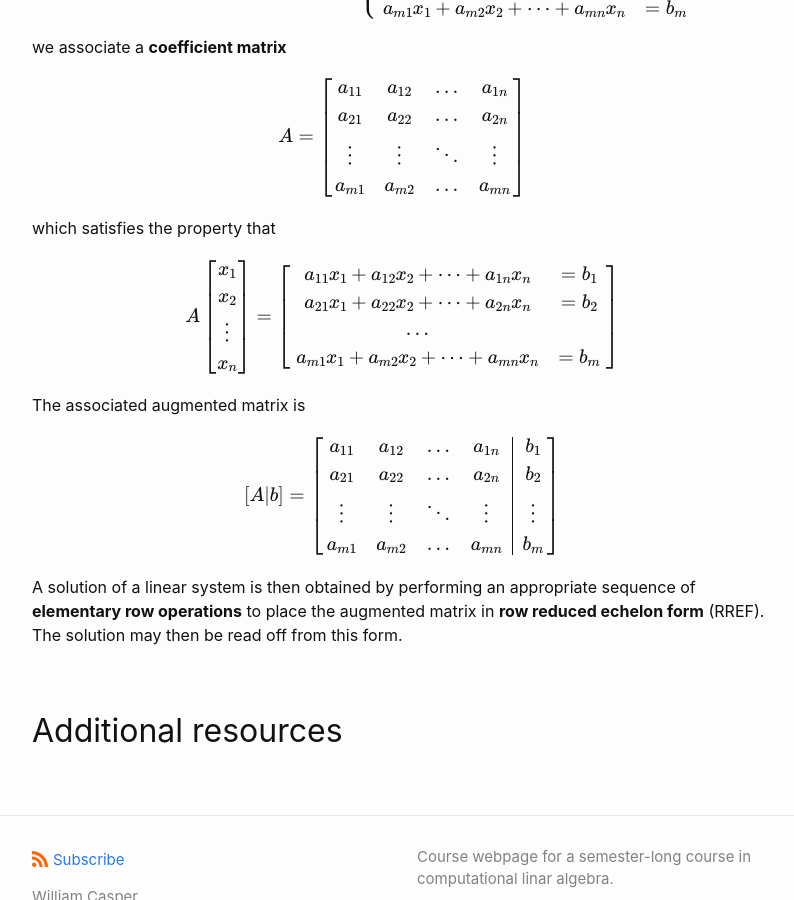
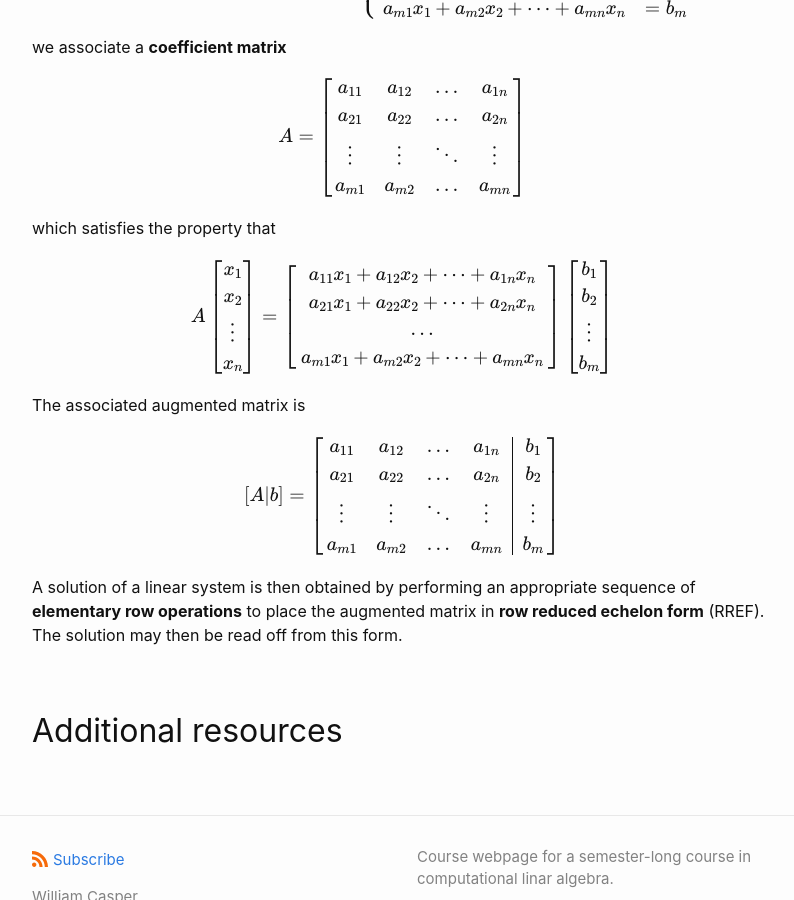
Before and after one commit to wcasper/math107spring2022, a Jekyll site: the page built from _posts/2022-03-21-Week-9-Lecture-15.md, in a window 1280 px wide and 900 px high, scrolled down 2921 px. Shown: the whole window, without its empty margins (238-1032 px from the left). Built offline with Jekyll 4.4.1, drawn with Linux system fonts in a browser that asks for light colours.

Commit message:
fixed typo

```diff
--- a/_posts/2022-03-21-Week-9-Lecture-15.md
+++ b/_posts/2022-03-21-Week-9-Lecture-15.md
@@ -120,11 +120,12 @@ which satisfies the property that
 
 $$A\left[\begin{array}{c}x_1\\ x_2\\ \vdots \\ x_n\end{array}\right] =
 \left[\begin{array}{c}
-a_{11}x_1 + a_{12}x_2 + \dots + a_{1n}x_n &= b_1\\
-a_{21}x_1 + a_{22}x_2 + \dots + a_{2n}x_n &= b_2\\
+a_{11}x_1 + a_{12}x_2 + \dots + a_{1n}x_n\\
+a_{21}x_1 + a_{22}x_2 + \dots + a_{2n}x_n\\
 \dots\\
-a_{m1}x_1 + a_{m2}x_2 + \dots + a_{mn}x_n &= b_m
+a_{m1}x_1 + a_{m2}x_2 + \dots + a_{mn}x_n
 \end{array}\right]
+\left[\begin{array}{c}b_1\\ b_2\\ \vdots \\ b_m\end{array}\right]
 $$
 
 The associated augmented matrix is
```
